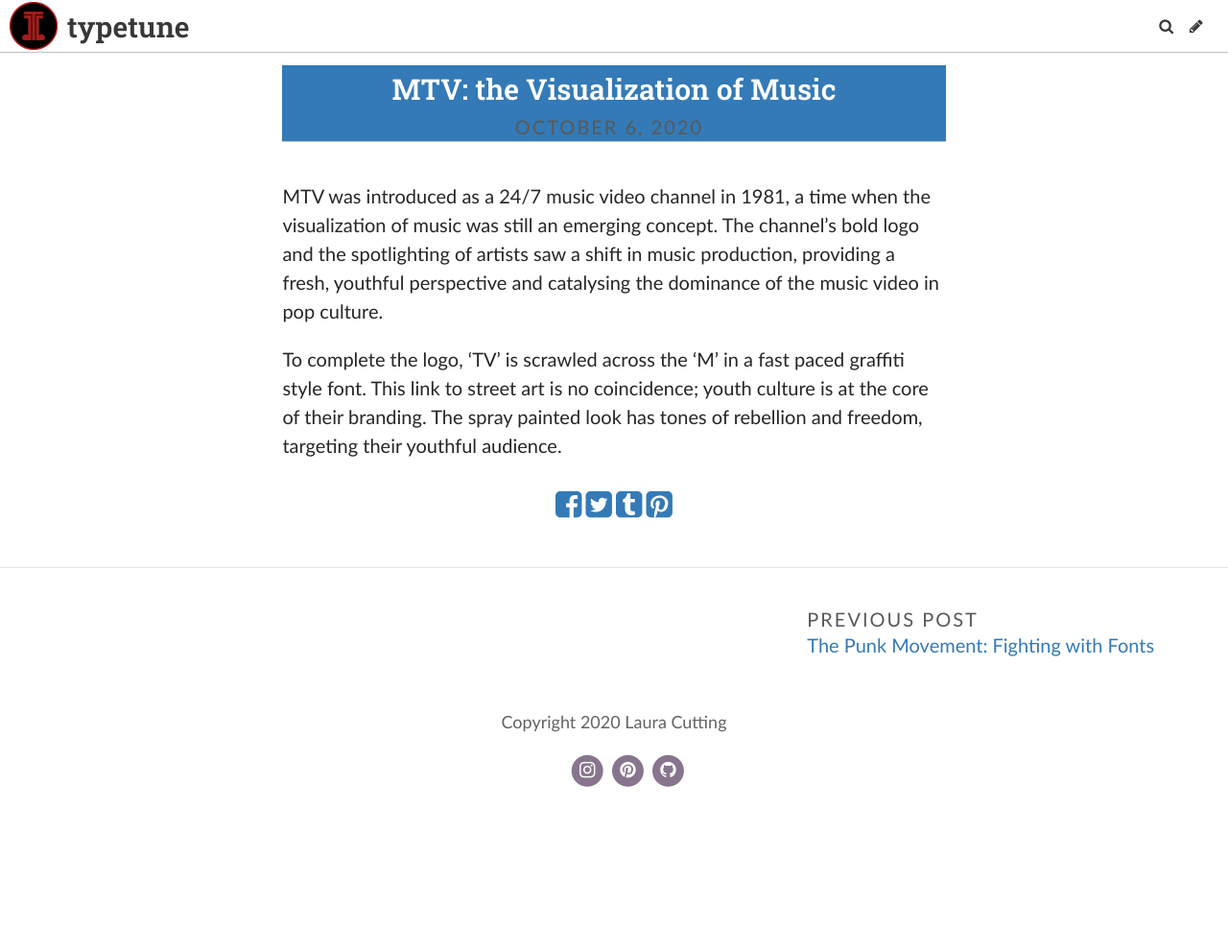
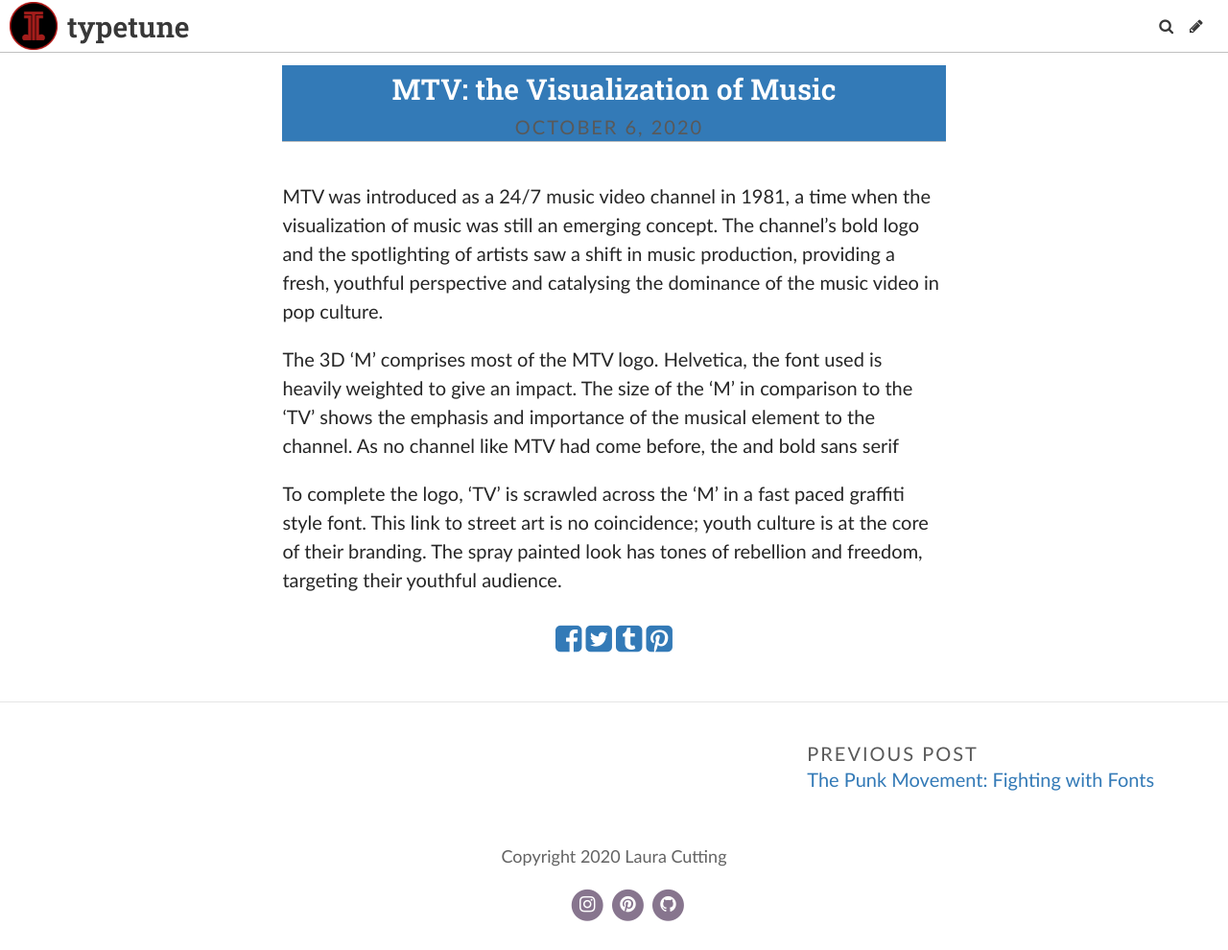
Before and after one commit to lauracutting/typetune, a Jekyll site: the page built from _posts/2020-10-06-mtv-the-visualization-of-music.md, in a window 1280 px wide and 990 px high. Shown: the whole window at 96% size. Built offline with Jekyll 4.4.1, drawn with Linux system fonts in a browser that asks for light colours; some web fonts are replaced.

Commit message:
Update Post “2020-10-06-mtv-the-visualization-of-music”

```diff
--- a/_posts/2020-10-06-mtv-the-visualization-of-music.md
+++ b/_posts/2020-10-06-mtv-the-visualization-of-music.md
@@ -6,6 +6,6 @@
 ---
 MTV was introduced as a 24/7 music video channel in 1981, a time when the visualization of music was still an emerging concept. The channel’s bold logo and the spotlighting of artists saw a shift in music production, providing a fresh, youthful perspective and catalysing the dominance of the music video in pop culture.
 
-
+The 3D 'M' comprises most of the MTV logo. Helvetica, the font used is heavily weighted to give an impact. The size of the 'M' in comparison to the 'TV' shows the emphasis and importance of the musical element to the channel. As no channel like MTV had come before, the  and bold  sans serif
 
 To complete the logo, 'TV' is scrawled across the 'M' in a fast paced graffiti style font. This link to street art is no coincidence; youth culture is at the core of their branding. The spray painted look has tones of rebellion and freedom, targeting their youthful audience.
```
